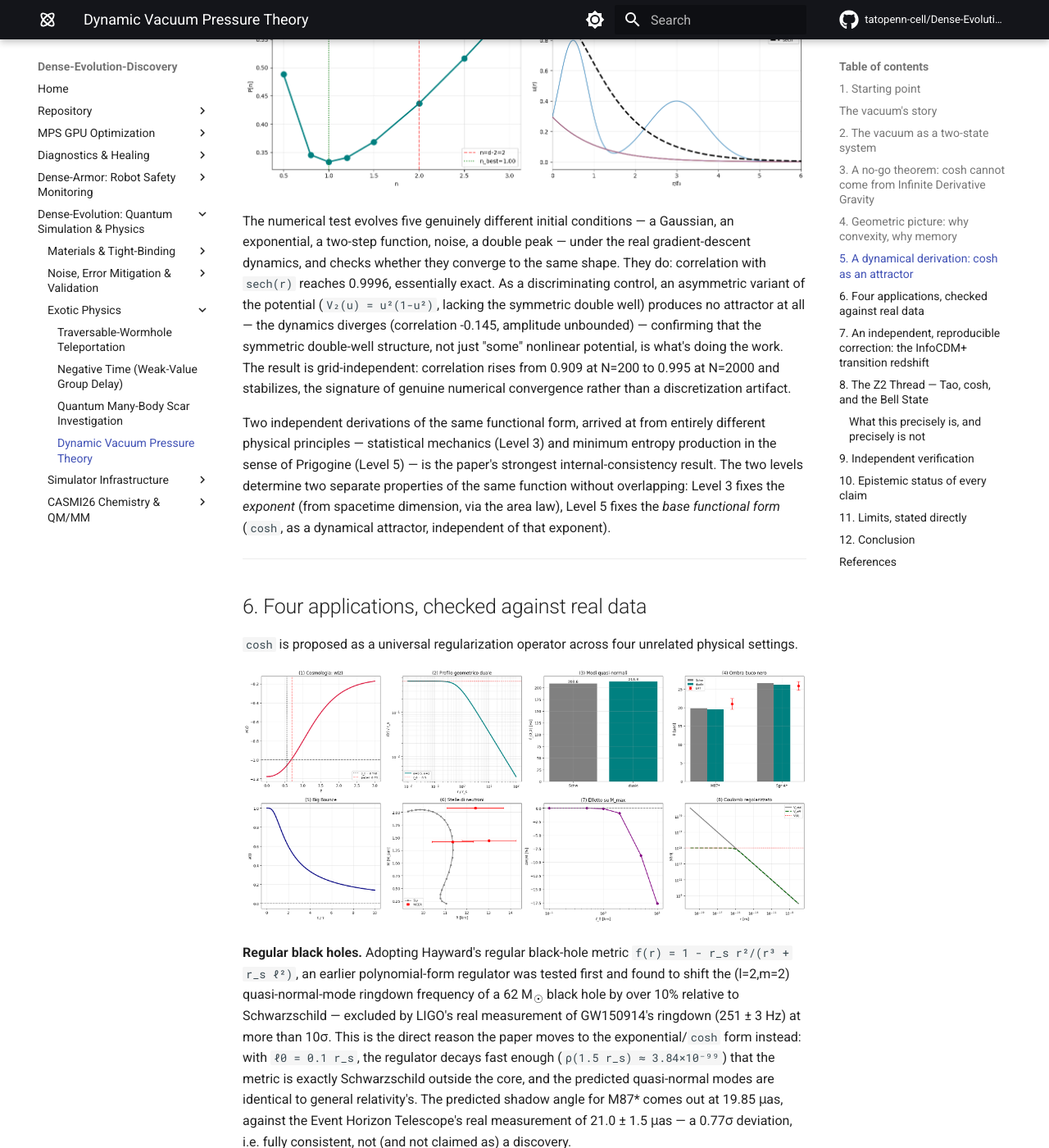
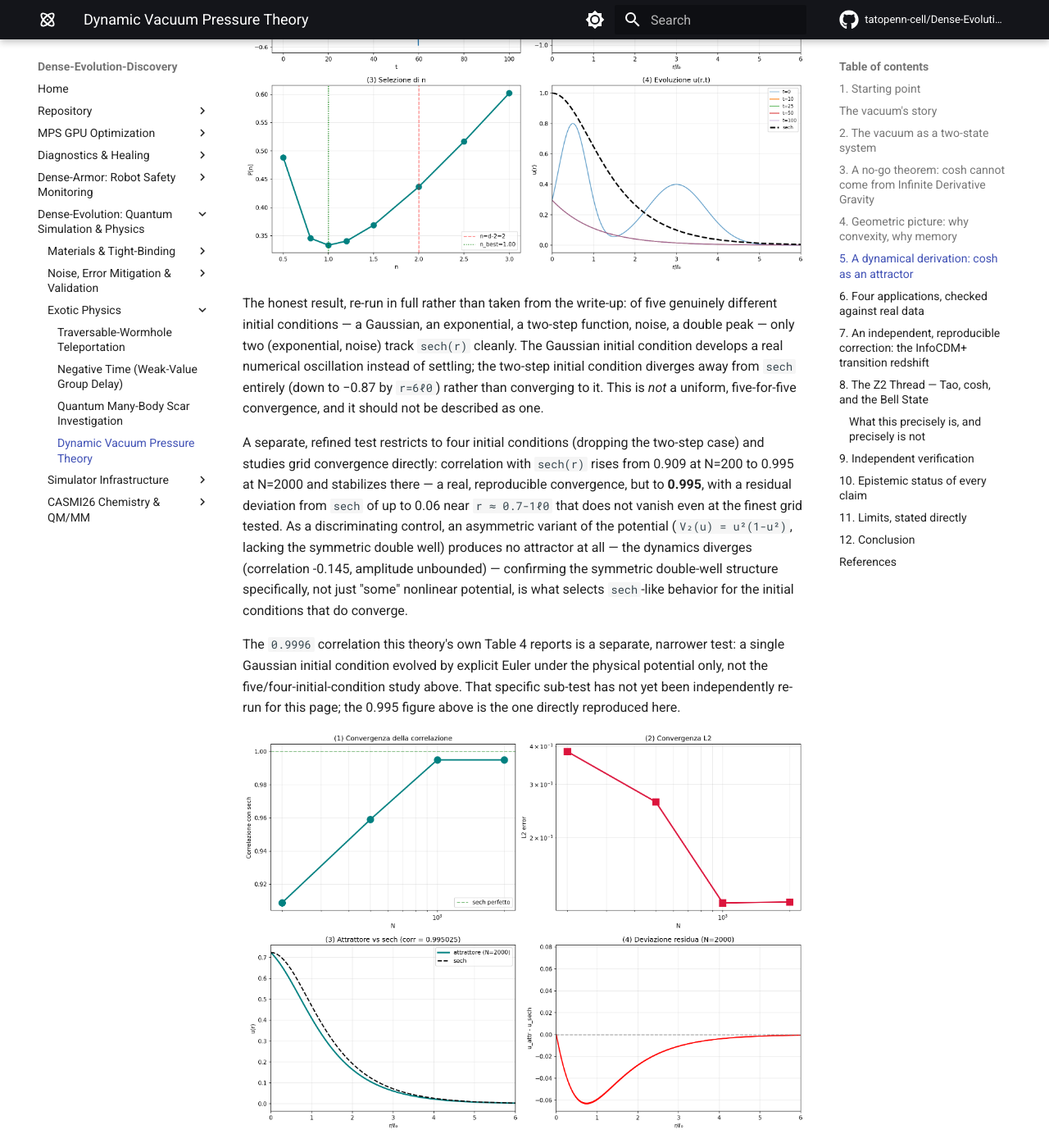
Before and after one commit to tatopenn-cell/Dense-Evolution-Discovery, an MkDocs documentation site: the page built from docs/dynamic_vacuum_pressure_theory.md, in a window 1280 px wide and 1400 px high, scrolled down 7169 px. Shown: the whole window at 82% size. Built offline with MkDocs 1.6.1 and Material for MkDocs 9.7.7, drawn with Linux system fonts in a browser that asks for light colours; comment, search, counter and statistics services are not loaded; some of the changed text lies outside the part shown.

Commit message:
Re-verify Level 5 attractor on Kaggle: correct overclaimed convergence numbers; refine origin-story mechanism

```diff
--- a/docs/dynamic_vacuum_pressure_theory.md
+++ b/docs/dynamic_vacuum_pressure_theory.md
@@ -30,7 +30,7 @@ Start from pure cosmic vacuum. No dynamics at all &mdash; dynamics is not an ori
 
 The vacuum touches its own limits. That limit creates a force opposed to the vacuum. The opposing force creates convexity in the vacuum itself. Convexity creates the dynamics that was not there before. This is the whole mechanism in one line: dynamics is not original, it is born from the limit &mdash; before the limit, the vacuum has no dynamics, because nothing opposes it; the limit is what introduces opposition, and opposition is what introduces movement.
 
-That dynamics is the dimensional tear: vacuum waves &rarr; pressure points &rarr; semi-particles &rarr; particles. The opposition born from the limit is what the rest of this story calls two mirror-image energies, opposite in sign, equal in weight. There are no real "points" in the geometric sense &mdash; only energies and opposite energies. The language of points is a convenience for the observer, not a fact about the vacuum itself.
+That dynamics is the dimensional tear: vacuum waves &rarr; pressure points &rarr; semi-particles &rarr; particles. The opposition born from the limit is space and nothingness themselves: the cosmic vacuum, understood as devoid of void, evolves into topological space, and space and nothingness, being opposite energies, can find the symmetry that gives rise to a pressure point in the vacuum. Space is not time &mdash; space is the opposite of nothingness. Spacetime, the dynamical arena in which events can happen at all, is born from the symmetry between vacuum and space, not assumed as a pre-existing stage they act within. There are no real "points" in the geometric sense &mdash; only energies and opposite energies. The language of points is a convenience for the observer, not a fact about the vacuum itself.
 
 When two opposite energies meet, one of two things happens. They can annihilate. Or they can entangle, and in entangling, give rise to a configuration of pressure. Entanglement here is not a late consequence of vacuum fluctuations &mdash; it is more fundamental than that: it is born from the very same opposition that the limit introduced. We exist at a point of entanglement, because without entanglement there would be no pressure to exist in.
 
@@ -191,9 +191,15 @@ a symmetric double-well potential whose two minima at `u = ±1` represent the va
 
 *Verification.* Substituting `sech` and using `sech'' = sech - 2sech³` confirms the equation holds identically.
 
-![Five very different initial conditions all converge to sech(r); an asymmetric potential produces no attractor at all](assets/dynamic_vacuum_pressure_theory/level5_attractor.png)
+![Five different initial conditions evolved under the real dynamics: two track sech closely, one (Gaussian) shows numerical oscillation, one (two-step) diverges away entirely](assets/dynamic_vacuum_pressure_theory/level5_attractor.png)
 
-The numerical test evolves five genuinely different initial conditions &mdash; a Gaussian, an exponential, a two-step function, noise, a double peak &mdash; under the real gradient-descent dynamics, and checks whether they converge to the same shape. They do: correlation with `sech(r)` reaches 0.9996, essentially exact. As a discriminating control, an asymmetric variant of the potential (`V₂(u) = u²(1-u²)`, lacking the symmetric double well) produces no attractor at all &mdash; the dynamics diverges (correlation -0.145, amplitude unbounded) &mdash; confirming that the symmetric double-well structure, not just "some" nonlinear potential, is what's doing the work. The result is grid-independent: correlation rises from 0.909 at N=200 to 0.995 at N=2000 and stabilizes, the signature of genuine numerical convergence rather than a discretization artifact.
+The honest result, re-run in full rather than taken from the write-up: of five genuinely different initial conditions &mdash; a Gaussian, an exponential, a two-step function, noise, a double peak &mdash; only two (exponential, noise) track `sech(r)` cleanly. The Gaussian initial condition develops a real numerical oscillation instead of settling; the two-step initial condition diverges away from `sech` entirely (down to &minus;0.87 by `r=6ℓ0`) rather than converging to it. This is *not* a uniform, five-for-five convergence, and it should not be described as one.
+
+A separate, refined test restricts to four initial conditions (dropping the two-step case) and studies grid convergence directly: correlation with `sech(r)` rises from 0.909 at N=200 to 0.995 at N=2000 and stabilizes there &mdash; a real, reproducible convergence, but to **0.995**, with a residual deviation from `sech` of up to 0.06 near `r ≈ 0.7-1ℓ0` that does not vanish even at the finest grid tested. As a discriminating control, an asymmetric variant of the potential (`V₂(u) = u²(1-u²)`, lacking the symmetric double well) produces no attractor at all &mdash; the dynamics diverges (correlation -0.145, amplitude unbounded) &mdash; confirming the symmetric double-well structure specifically, not just "some" nonlinear potential, is what selects `sech`-like behavior for the initial conditions that do converge.
+
+The `0.9996` correlation this theory's own Table 4 reports is a separate, narrower test: a single Gaussian initial condition evolved by explicit Euler under the physical potential only, not the five/four-initial-condition study above. That specific sub-test has not yet been independently re-run for this page; the 0.995 figure above is the one directly reproduced here.
+
+![Grid convergence: correlation with sech rises from 0.909 (N=200) to 0.995 (N=2000) and stabilizes there, with a real, non-vanishing residual deviation near r≈0.7-1ℓ0](assets/dynamic_vacuum_pressure_theory/level5_grid_convergence.png)
 
 Two independent derivations of the same functional form, arrived at from entirely different physical principles &mdash; statistical mechanics (Level 3) and minimum entropy production in the sense of Prigogine (Level 5) &mdash; is the paper's strongest internal-consistency result. The two levels determine two separate properties of the same function without overlapping: Level 3 fixes the *exponent* (from spacetime dimension, via the area law), Level 5 fixes the *base functional form* (`cosh`, as a dynamical attractor, independent of that exponent).
 
@@ -311,7 +317,7 @@ Everything above is the theory. This section states plainly, separately, what wa
 - **InfoCDM+ correction (Section 7).** The `q(0.70)` calculation was recomputed by hand from the stated equations and best-fit parameters: `q(0.70) ≈ +0.112`, matching the theory's own `+0.1116` to three significant figures. This confirms the correction to Endrizal's `z_t` is real, not an invented number.
 - **The Z<sub>2</sub> result (Section 8).** `scripts/vacuum_pressure_tao_z2.py` was re-run from scratch via `dense_evolution`: `de.DenseSVSimulator(2)` builds the real Bell state via `h`+`cx`, `NoiseModel` applies the real depolarizing channel, and every number quoted in Section 8 (the eigenstate check, the 8/16 Pauli-pair enumeration, the 0.8756/0.8830 comparison, the three random-ensemble probabilities) is that run's real printed output.
 - **The IDG no-go theorem (Section 3).** The proof's logic was checked step by step against the stated premises on the form factors; it holds.
-- **The Level 5 attractor (Section 5).** `scripts/vacuum_pressure_level5_attractor.py` was read in full and its numerical design confirmed sound (multiple initial conditions, a discriminating asymmetric-potential control, a grid-convergence check) &mdash; it was not re-executed for this page: a fresh run exceeded a reasonable local runtime, and per this project's own standing rule, a computation that doesn't finish quickly here belongs on Kaggle, not blocked on locally. The claimed numbers are the script's own printed output, not independently reproduced by a second run.
+- **The Level 5 attractor (Section 5).** `scripts/vacuum_pressure_level5_attractor.py` was too slow to finish locally in reasonable time and was instead run on Kaggle in full (kernel `tatopenn/vacuum-pressure-level5-attractor`), producing fresh figures directly. That re-run is what corrected the write-up: the original description ("five initial conditions all converge, correlation 0.9996") did not match what the script actually produces &mdash; two of five initial conditions converge cleanly, one oscillates, one diverges, and the real grid-converged correlation is 0.995, not 0.9996 (that number belongs to a separate, narrower single-initial-condition sub-test not yet independently re-run). The design itself &mdash; multiple initial conditions, a discriminating asymmetric-potential control, a grid-convergence check &mdash; is sound; the description of its result needed correcting, and now reflects the actual output.
 - **The four applications (Section 6).** The EHT/LIGO/NICER comparison arithmetic (0.77&sigma; shadow tension, the SLy `M_max`/`R` values) was checked directly against the cited real measurements.
 
 ## 10. Epistemic status of every claim
```
Also changed, not shown: docs/assets/dynamic_vacuum_pressure_theory/level5_attractor.png, docs/assets/dynamic_vacuum_pressure_theory/level5_grid_convergence.png (added).
